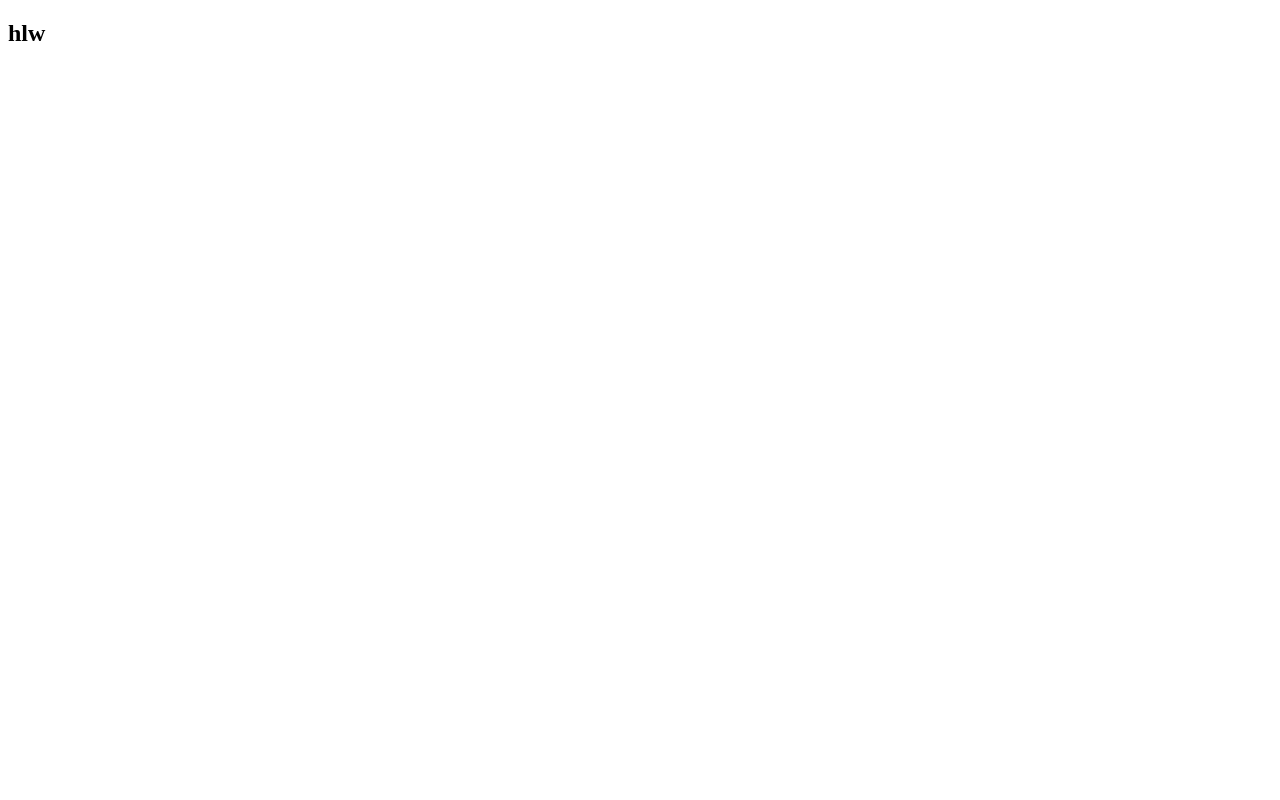
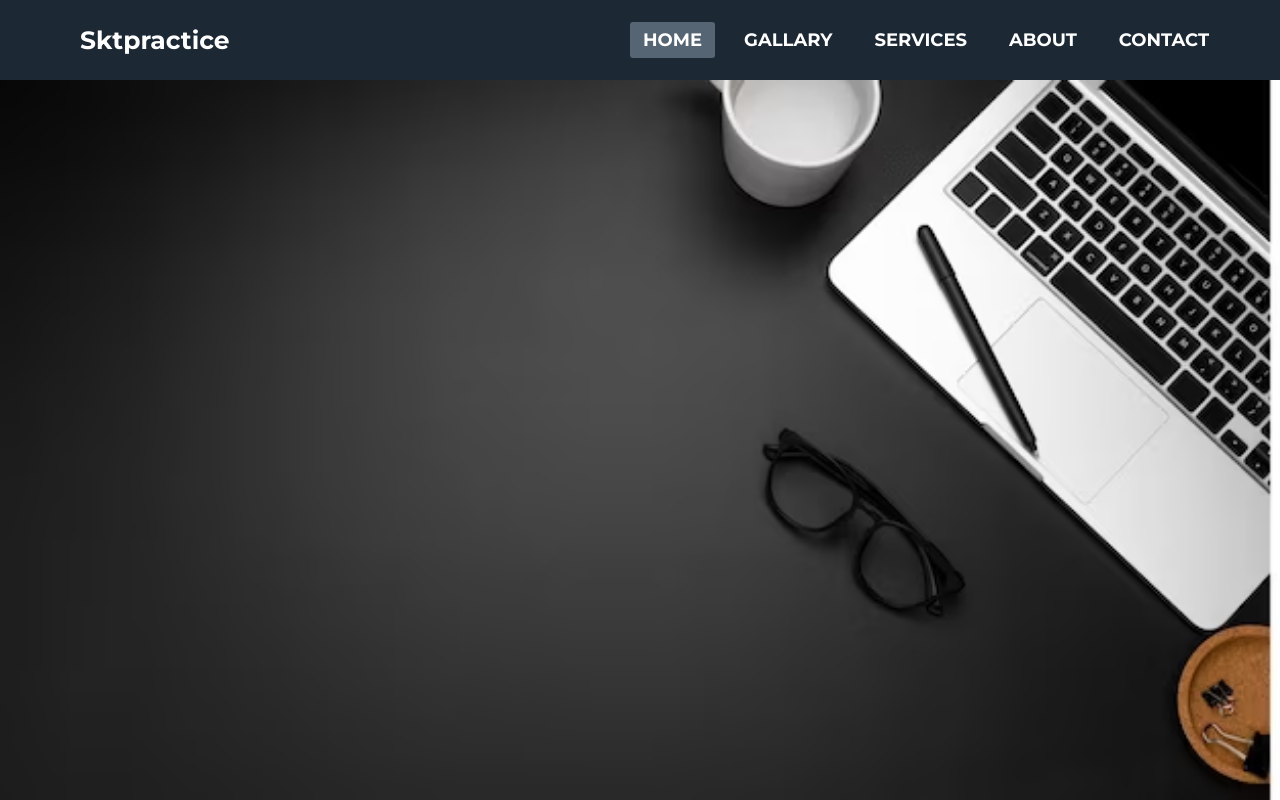
Before and after one commit to sktpractice/Responsive-website, a plain HTML site: page index.html in a window 1280 px wide. Drawn offline with Linux system fonts and the light colour scheme.

Commit message:
nav bar and header code

```diff
--- a/index.html
+++ b/index.html
@@ -5,10 +5,34 @@
     <meta http-equiv="X-UA-Compatible" content="IE=edge">
     <meta name="viewport" content="width=device-width, initial-scale=1.0">
     <title>Responsive Website</title>
+    <!-- FontAwesome link -->
+    <script src="https://kit.fontawesome.com/b796a9d5a9.js" crossorigin="anonymous"></script>
     <!-- Css Link -->
     <link rel="stylesheet" href="style.css">
 </head>
 <body>
-    <h2>hlw</h2>
+
+    <nav>
+        <div class="logo">
+            Sktpractice
+        </div>
+
+        <input type="checkbox" id="click">
+        <label for="click" class="menu-btn"><i class="fas fa-bars"></i></label>
+
+        <ul>
+            <li><a class="active" href="#">Home</a></li>
+            <li><a href="#">Gallary</a></li>
+            <li><a href="#">Services</a></li>
+            <li><a href="#">About</a></li>
+            <li><a href="#">Contact</a></li>
+        </ul>
+    </nav>
+
+    <header>
+
+    </header>
+
+
 </body>
 </html>
--- a/style.css
+++ b/style.css
@@ -0,0 +1,99 @@
+@import url('https://fonts.googleapis.com/css2?family=Montserrat:ital,wght@0,200;0,300;0,400;0,500;0,600;0,700;0,800;1,200;1,300;1,400;1,500;1,600;1,700&family=Roboto:ital,wght@0,100;0,300;0,400;0,500;0,700;0,900;1,100;1,300;1,400;1,500;1,700&family=Rubik:ital,wght@0,300;0,400;0,500;0,600;0,700;0,800;0,900;1,300;1,400;1,500;1,600;1,700;1,800;1,900&display=swap');
+*{
+    padding: 0;
+    margin: 0;
+    box-sizing: border-box;
+}
+body{
+    font-family: 'Montserrat', sans-serif;
+}
+nav{
+    display: flex;
+    background-color: #1C2833;
+    height: 80px;
+    width: 100%;
+    justify-content: space-between;
+    padding: 0px 50px 0px 80px;
+    align-items: center;
+}
+.logo{
+    font-size: 25px;
+    font-weight: bold;
+    color: white;
+}
+nav ul{
+    display: flex;
+}
+nav ul li{
+    list-style-type: none;
+    margin: 0 8px;
+}
+nav ul li a{
+    text-decoration: none;
+    font-size: 18px;
+    font-weight: 700;
+    color: white;
+    padding: 7px 13px;
+    border-radius: 3px;
+    transition: .5s;
+    text-transform: uppercase;
+}
+nav ul li a:hover{
+    background-color: #566573;
+}
+nav ul li a.active{
+    background-color: #566573;
+}
+#click{
+    display: none;
+}
+.menu-btn{
+    color: white;
+    font-size: 22px;
+    cursor: pointer;
+    display: none;
+}
+
+/* Responsive Work Start */
+
+@media only screen and (max-width: 940px){
+    nav ul{
+        position: fixed;
+        top: 80px;
+        left: -100%;
+        background-color: #17202A;
+        height: 100vh;
+        width: 100%;
+        flex-direction: column;
+        text-align: center;
+        padding-top: 20px;
+        transition: .5s;
+    }
+    nav ul li{
+        margin: 50px 0;
+    }
+    nav ul li a{
+        font-size: 22px;
+    }
+    nav ul li a:hover, nav ul li a.active{
+        background: none;
+        color: red;
+    }
+    .menu-btn{
+        display: block;
+    }
+    #click:checked ~ ul{
+        left: 0%;
+    }
+    #click:checked ~ .menu-btn i::before{
+        content: "\f00d";
+    }
+}
+/* Header Section Stard */
+header{
+    background-image: url('./img/backgraund.avif');
+    height: 90vh;
+    background-size: cover;
+    background-repeat: no-repeat;
+    background-position: center center;
+}
```
Also changed, not shown: img/backgraund.avif (added), img/skt.png (added).
